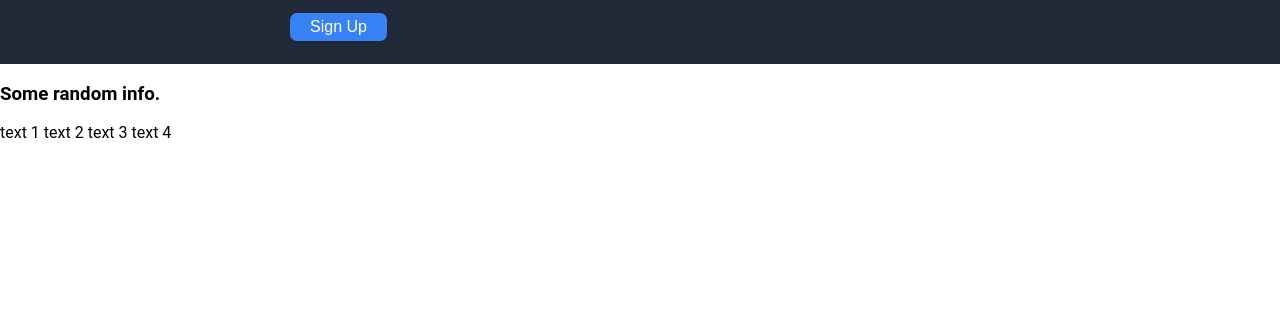
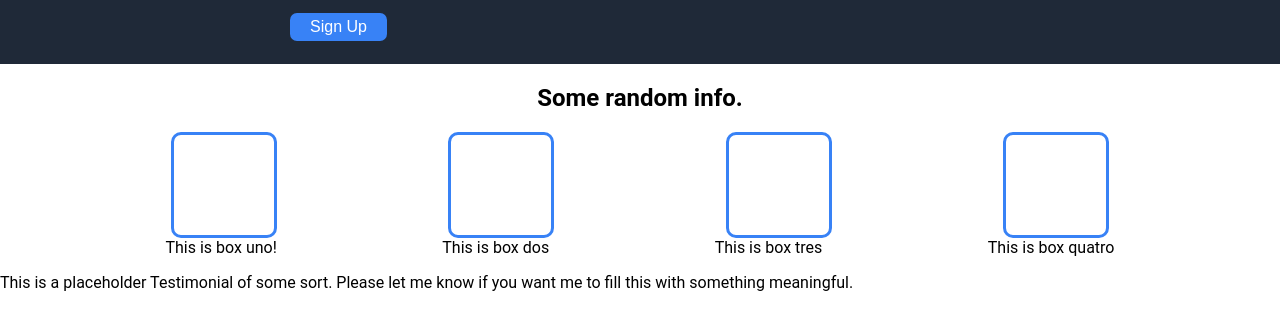
Before and after one commit to Captain-Fahd/landing-page-project, a plain HTML site: page index.html in a window 1280 px wide. Shown: the part 443-772 px from the top of the page. Drawn offline with Linux system fonts and the light colour scheme.

Commit message:
Configured the Style for the middle section of the webpage
I have configured the style for the boxes and text that belong in the middle body of the webpage. Including adding boxes and text under the boxes.

```diff
--- a/index.html
+++ b/index.html
@@ -26,20 +26,22 @@
         </div>
     </div>
     <div class="middle">
-        <h3>Some random info.</h3>
+       <h2 style="text-align: center;">Some random info.</h2>
         <div class="blocks">
-            <span></span>
-            <span></span>
-            <span></span>
-            <span></span>
+            <span class="block"></span>
+            <span class="block"></span>
+            <span class="block"></span>
+            <span class="block"></span>
         </div>
         <div class="body-text">
-            <span>text 1</span>
-            <span>text 2</span>
-            <span>text 3</span>
-            <span>text 4</span>
-
+            <span class="text">This is box uno!</span>
+            <span class="text">This is box dos</span>
+            <span class="text">This is box tres</span>
+            <span class="text">This is box quatro</span>
         </div>
+    </div>
+    <div class="b-quote">
+        <p>This is a placeholder Testimonial of some sort. Please let me know if you want me to fill this with something meaningful.</p>
 
 
 
--- a/style.css
+++ b/style.css
@@ -2,8 +2,11 @@ body{
     font-family: Roboto, Oxygen, Ubuntu, Cantarell, 'Open Sans', 'Helvetica Neue', sans-serif;
     padding: 0;
     margin: 0px 0px 0px 0px;
+    display: flex;
+    flex-direction: column;
 }
 .top-quart{
+    flex: 2 1 auto;
     background-color: #1f2938;
     color: white;
     margin: 0px;
@@ -63,3 +66,24 @@ body{
     color: white;
     font-size: medium;
 }
+.middle{
+    flex: 2 1 auto;
+    display: flex;
+    justify-content: center;
+    flex-direction: column;
+}
+.blocks{
+    display: inline-flex;
+    justify-content: space-evenly;
+}
+.block{
+    border-style: solid;
+    width: 100px;
+    height: 100px;
+    border-color: #3882f6;
+    border-radius: 10px;
+}
+.body-text{
+    display: flex;
+    justify-content: space-evenly;
+}
```
